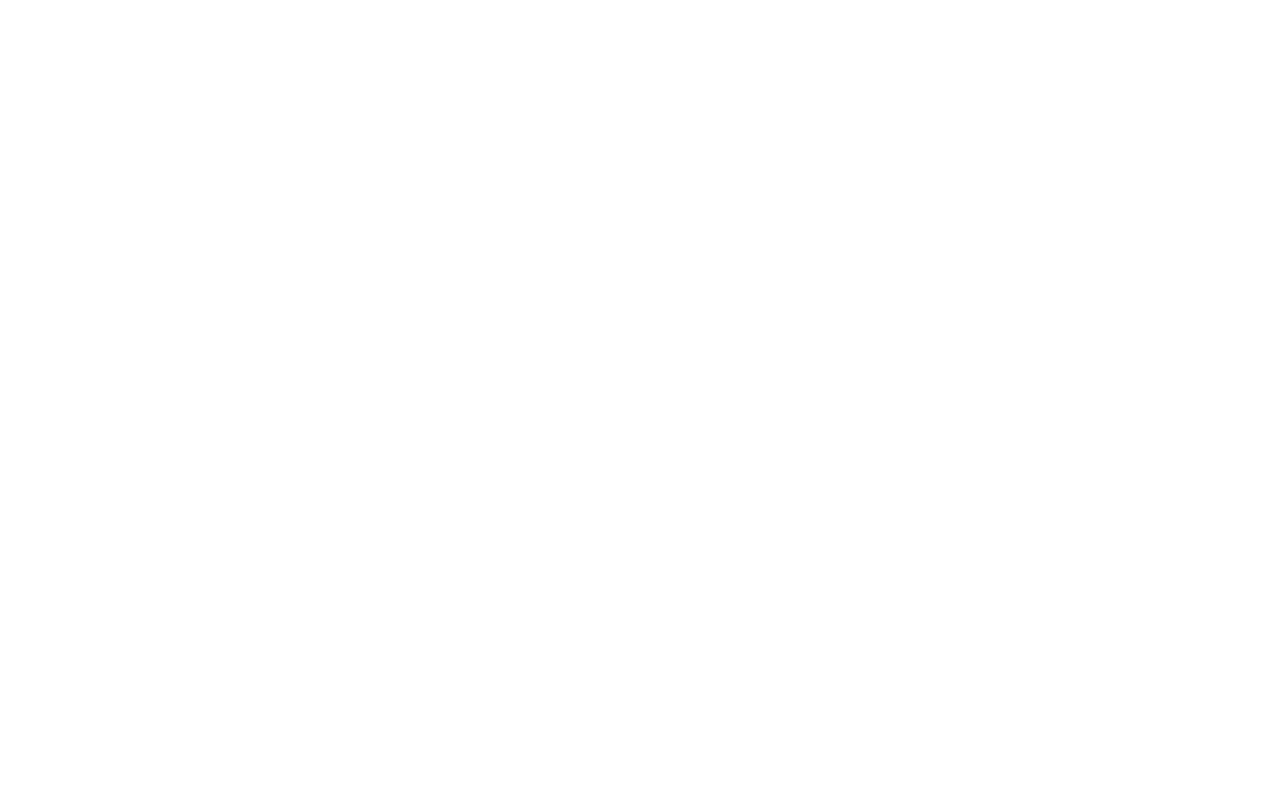
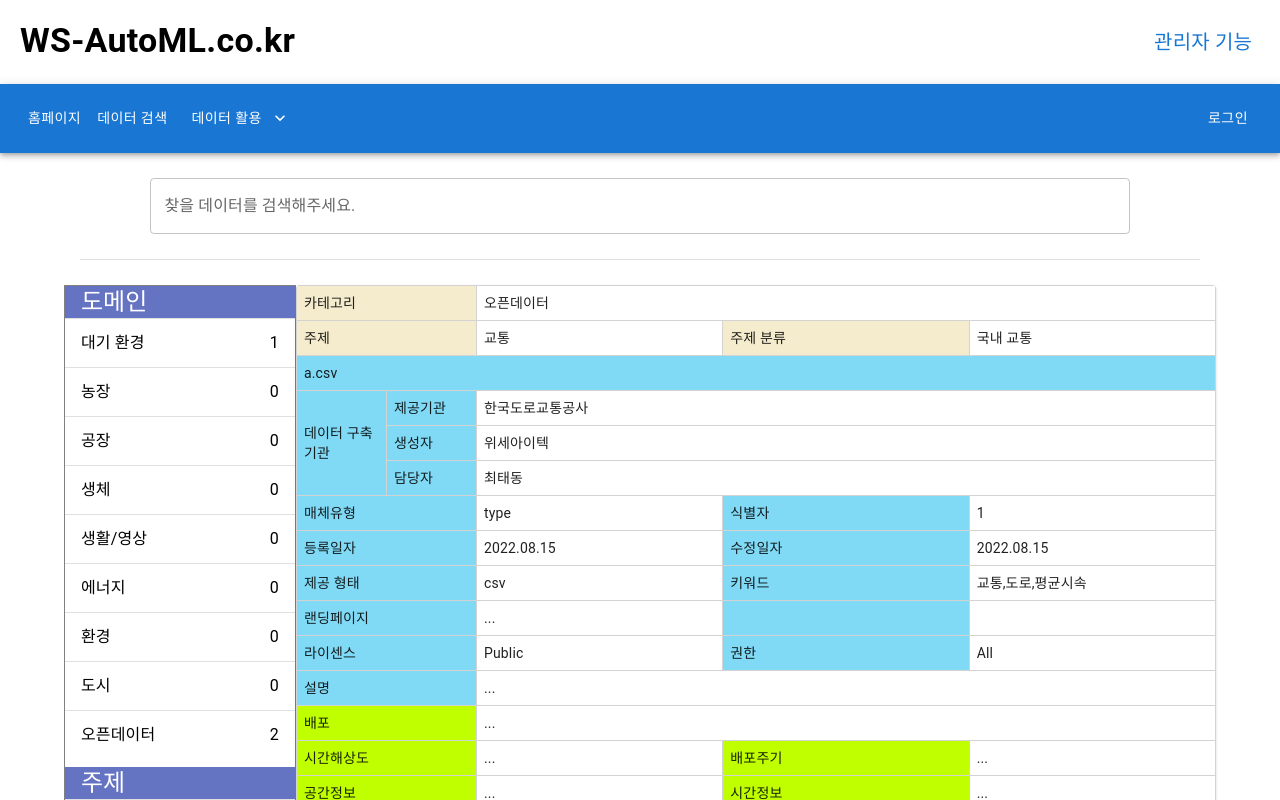
Before and after one commit to ClustProject/WSAutoMLMainWeb, a React (Create React App) app in the folder app/user-web/: page /metadata/1 in a window 1280 px wide. Before the commit this address had no page. Shown: the top 800 px of the page. Built offline with nearby package versions, Linux system fonts and the light colour scheme.

Commit message:
feat: 메타데이터 상세페이지 구현 #266
Close #266

```diff
--- a/app/user-web/src/App.js
+++ b/app/user-web/src/App.js
@@ -3,6 +3,7 @@ import React from 'react';
 import {BrowserRouter, Route, Routes} from 'react-router-dom';
 import MainPage from "./pages/main/MainPage";
 import SearchPage from "./pages/search/SearchPage";
+import MetadataDetailPage from "./pages/metadata/MetadataDetailPage";
 
 function App() {
   return (
@@ -10,6 +11,7 @@ function App() {
       <Routes>
         <Route path="/" element={<MainPage/>}/>
         <Route path="/search" element={<SearchPage/>}/>
+        <Route path="/metadata/1" element={<MetadataDetailPage/>}/>
       </Routes>
     </BrowserRouter>
   );
--- /dev/null
+++ b/app/user-web/src/components/containers/MetadataDetailContainer.jsx
@@ -0,0 +1,40 @@
+import React from "react";
+import Header from "../presentational/global/header/Header";
+import MainAppBar from "../presentational/global/appbar/MainAppBar";
+import {Box, Container, Divider} from "@mui/material";
+import Footer from "../presentational/global/footer/Footer";
+import SearchBar from "../presentational/search/SearchBar";
+import CategorySelectBar from "../presentational/search/CategorySelectBar";
+import MetaDataTable from "../presentational/search/MetaDataTable";
+
+const marginSize = '25px';
+
+function MetadataDetailContainer() {
+  return (
+    <>
+      <Header/>
+      <MainAppBar/>
+
+      <Container sx={{
+        marginTop: marginSize
+      }}>
+        <SearchBar/>
+        <Divider
+          variant="middle"
+          sx={{
+            my: marginSize
+          }}/>
+        <Box sx={{
+          display: 'flex',
+        }}>
+          <CategorySelectBar/>
+          <MetaDataTable/>
+        </Box>
+      </Container>
+
+      <Footer/>
+    </>
+  );
+}
+
+export default MetadataDetailContainer;
--- a/app/user-web/src/components/presentational/search/DataSetCard.jsx
+++ b/app/user-web/src/components/presentational/search/DataSetCard.jsx
@@ -11,7 +11,7 @@ export default function DataSetCard(props) {
     }}>
       <CardContent>
         <Typography variant="h5" component="div">
-          <Link href="#">
+          <Link href={`/metadata/${props.id}`}>
             {props.name}
           </Link>
         </Typography>
--- a/app/user-web/src/components/presentational/search/DataSetCards.jsx
+++ b/app/user-web/src/components/presentational/search/DataSetCards.jsx
@@ -9,12 +9,12 @@ const mockDataSetInfo = [
     "description": "기상강원지방기상청 춘천기상대에서 측정한 데이터로 철원지점 해발고도 155m 지점에서 측정된 자료"
   },
   {
-    "id": 2,
+    "id": 1,
     "name": "VDS_23_01_01_570513.csv",
     "description": "집계일자(PK), 집계시분 Or 집계시 Or 제외(PK), 콘존ID(PK), 차로유형구분코드(PK), 평균속도\n집계일자(PK), 집계시분 Or 집계시 Or 제외(PK), 콘존ID(PK), 차로유형구분코드(PK), 평균속도"
   },
   {
-    "id": 3,
+    "id": 1,
     "name": "VDS_38_01_01_210028.csv",
     "description": "집계일자(PK), 집계시분 Or 집계시 Or 제외(PK), 콘존ID(PK), 차로유형구분코드(PK), 교통량"
   }
@@ -31,6 +31,7 @@ export default function DataSetCards() {
     <>
       {dataSet.map(it => (
         <DataSetCard
+          id={it.id}
           name={it.name}
           description={it.description}
         />
--- /dev/null
+++ b/app/user-web/src/components/presentational/search/MetaDataTable.jsx
@@ -0,0 +1,244 @@
+import * as React from 'react';
+import Table from '@mui/material/Table';
+import TableBody from '@mui/material/TableBody';
+import TableCell from '@mui/material/TableCell';
+import TableContainer from '@mui/material/TableContainer';
+import TableRow from '@mui/material/TableRow';
+import Paper from '@mui/material/Paper';
+
+const TitleTableCell = (props) => {
+  return (
+    <TableCell
+      colSpan={props.colSpan}
+      rowSpan={props.rowSpan}
+      sx={{
+        border: '1px solid lightgray',
+        width: '75px',
+        padding: '7px'
+      }}
+    >
+      {props.title}
+    </TableCell>
+  )
+}
+
+const ContentTableCell = (props) => {
+  return (
+    <TableCell
+      colSpan={props.colSpan}
+      rowSpan={props.rowSpan}
+      sx={{
+        border: '1px solid lightgray',
+        width: '75px',
+        padding: '7px',
+        backgroundColor: 'white'
+      }}
+    >
+      {props.title}
+    </TableCell>
+  )
+}
+
+const CatalogTableRow = (props) => {
+  return (
+    <TableRow sx={{
+      backgroundColor: '#F5ECCE'
+    }}>
+      {props.cells}
+    </TableRow>
+  )
+}
+
+const DataSetTableRow = (props) => {
+  return (
+    <TableRow sx={{
+      backgroundColor: '#81DAF5'
+    }}>
+      {props.cells}
+    </TableRow>
+  )
+}
+
+const DistributionTableRow = (props) => {
+  return (
+    <TableRow sx={{
+      backgroundColor: '#BFFF00'
+    }}>
+      {props.cells}
+    </TableRow>
+  )
+}
+
+export default function MetaDataTable() {
+  return (
+    <TableContainer component={Paper}>
+      <Table sx={{
+        minWidth: 700
+      }} aria-label="spanning table">
+        {/*<TableHead>*/}
+        {/*  <TableRow>*/}
+        {/*    <TableCell align="center" colSpan={3}>*/}
+        {/*      Details*/}
+        {/*    </TableCell>*/}
+        {/*    <TableCell align="right">Price</TableCell>*/}
+        {/*  </TableRow>*/}
+        {/*  <TableRow>*/}
+        {/*    <TableCell>Desc</TableCell>*/}
+        {/*    <TableCell align="right">Qty.</TableCell>*/}
+        {/*    <TableCell align="right">Unit</TableCell>*/}
+        {/*    <TableCell align="right">Sum</TableCell>*/}
+        {/*  </TableRow>*/}
+        {/*</TableHead>*/}
+        <TableBody>
+          {/*{rows.map((row) => (*/}
+          {/*  <TableRow key={row.desc}>*/}
+          {/*    <TableCell>{row.desc}</TableCell>*/}
+          {/*    <TableCell align="right">{row.qty}</TableCell>*/}
+          {/*    <TableCell align="right">{row.unit}</TableCell>*/}
+          {/*    <TableCell align="right">{ccyFormat(row.price)}</TableCell>*/}
+          {/*  </TableRow>*/}
+          {/*))}*/}
+
+          <CatalogTableRow cells={
+            <>
+              <TitleTableCell title={"카테고리"} colSpan={2}/>
+              <ContentTableCell title={"오픈데이터"} colSpan={8}>오픈데이터</ContentTableCell>
+            </>
+          }/>
+
+          <CatalogTableRow cells={
+            <>
+              <TitleTableCell title={"주제"} colSpan={2}/>
+              <ContentTableCell title={"교통"} colSpan={3}/>
+              <TitleTableCell title={"주제 분류"} colSpan={2}/>
+              <ContentTableCell title={"국내 교통 "} colSpan={3}/>
+            </>
+          }/>
+
+          <DataSetTableRow cells={
+            <TitleTableCell title={"a.csv"} colSpan={10}/>
+          }>
+          </DataSetTableRow>
+
+          <DataSetTableRow cells={
+            <>
+              <TitleTableCell title={"데이터 구축 기관"} rowSpan={3}/>
+              <TitleTableCell title={"제공기관"}/>
+              <ContentTableCell title={"한국도로교통공사"} colSpan={8}/>
+            </>
+          }>
+          </DataSetTableRow>
+
+          <DataSetTableRow cells={
+            <>
+              <TitleTableCell title={"생성자"}/>
+              <ContentTableCell title={"위세아이텍"} colSpan={8}/>
+            </>
+          }>
+          </DataSetTableRow>
+
+          <DataSetTableRow cells={
+            <>
+              <TitleTableCell title={"담당자"}/>
+              <ContentTableCell title={"최태동"} colSpan={8}/>
+            </>
+          }>
+          </DataSetTableRow>
+
+          <DataSetTableRow cells={
+            <>
+              <TitleTableCell title={"매체유형"} colSpan={2}/>
+              <ContentTableCell title={"type"} colSpan={3}/>
+              <TitleTableCell title={"식별자"} colSpan={2}/>
+              <ContentTableCell title={"1"} colSpan={3}/>
+            </>
+          }>
+          </DataSetTableRow>
+
+          <DataSetTableRow cells={
+            <>
+              <TitleTableCell title={"등록일자"} colSpan={2}/>
+              <ContentTableCell title={"2022.08.15"} colSpan={3}/>
+              <TitleTableCell title={"수정일자"} colSpan={2}/>
+              <ContentTableCell title={"2022.08.15"} colSpan={3}/>
+            </>
+          }>
+          </DataSetTableRow>
+
+          <DataSetTableRow cells={
+            <>
+              <TitleTableCell title={"제공 형태"} colSpan={2}/>
+              <ContentTableCell title={"csv"} colSpan={3}/>
+              <TitleTableCell title={"키워드"} colSpan={2}/>
+              <ContentTableCell title={"교통,도로,평균시속"} colSpan={3}/>
+            </>
+          }>
+          </DataSetTableRow>
+
+          <DataSetTableRow cells={
+            <>
+              <TitleTableCell title={"랜딩페이지"} colSpan={2}/>
+              <ContentTableCell title={"..."} colSpan={3}/>
+              <TitleTableCell title={""} colSpan={2}/>
+              <ContentTableCell title={""} colSpan={3}/>
+            </>
+          }>
+          </DataSetTableRow>
+
+          <DataSetTableRow cells={
+            <>
+              <TitleTableCell title={"라이센스"} colSpan={2}/>
+              <ContentTableCell title={"Public"} colSpan={3}/>
+              <TitleTableCell title={"권한"} colSpan={2}/>
+              <ContentTableCell title={"All"} colSpan={3}/>
+            </>
+          }>
+          </DataSetTableRow>
+
+          <DataSetTableRow cells={
+            <>
+              <TitleTableCell title={"설명"} colSpan={2}/>
+              <ContentTableCell title={"..."} colSpan={8}/>
+            </>
+          }>
+          </DataSetTableRow>
+
+          <DistributionTableRow cells={
+            <>
+              <TitleTableCell title={"배포"} colSpan={2}/>
+              <ContentTableCell title={"..."} colSpan={8}/>
+            </>
+          }>
+          </DistributionTableRow>
+
+          <DistributionTableRow cells={
+            <>
+              <TitleTableCell title={"시간해상도"} colSpan={2}/>
+              <ContentTableCell title={"..."} colSpan={3}/>
+              <TitleTableCell title={"배포주기"} colSpan={2}/>
+              <ContentTableCell title={"..."} colSpan={3}/>
+            </>
+          }>
+          </DistributionTableRow>
+
+          <DistributionTableRow cells={
+            <>
+              <TitleTableCell title={"공간정보"} colSpan={2}/>
+              <ContentTableCell title={"..."} colSpan={3}/>
+              <TitleTableCell title={"시간정보"} colSpan={2}/>
+              <ContentTableCell title={"..."} colSpan={3}/>
+            </>
+          }>
+          </DistributionTableRow>
+
+          {/*<TableRow>*/}
+          {/*  <TableCell> asdf</TableCell>*/}
+          {/*  <TableCell> asdf</TableCell>*/}
+          {/*  <TableCell> asdf</TableCell>*/}
+          {/*  <TableCell> asdf</TableCell>*/}
+          {/*</TableRow>*/}
+        </TableBody>
+      </Table>
+    </TableContainer>
+  );
+}
--- /dev/null
+++ b/app/user-web/src/pages/metadata/MetadataDetailPage.jsx
@@ -0,0 +1,16 @@
+import React, {useEffect} from "react";
+import MetadataDetailContainer from "../../components/containers/MetadataDetailContainer";
+
+const TITLE = "AutoML | 메타데이터 상세";
+
+function MetadataDetailPage() {
+  useEffect(() => {
+    document.title = TITLE
+  });
+
+  return (
+    <MetadataDetailContainer/>
+  );
+}
+
+export default MetadataDetailPage;
```
Also changed, not shown: app/user-web/src/components/presentational/search/MetadataDetailCard.jsx (added, +11 -0 lines).
